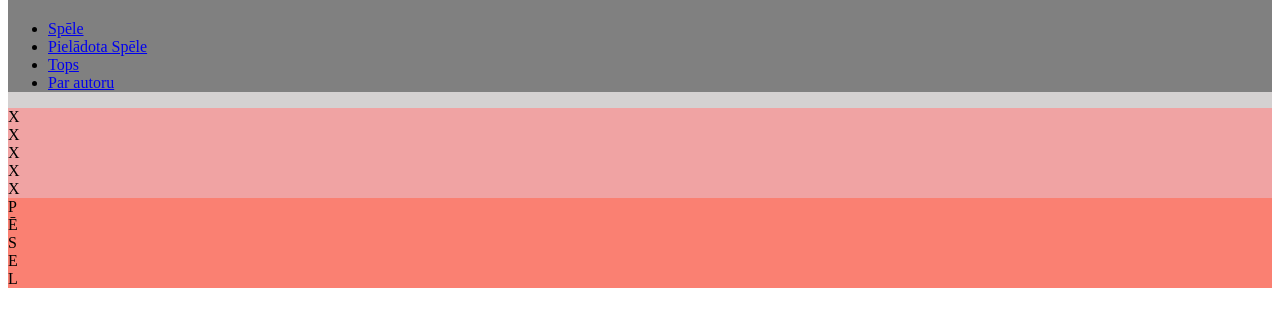
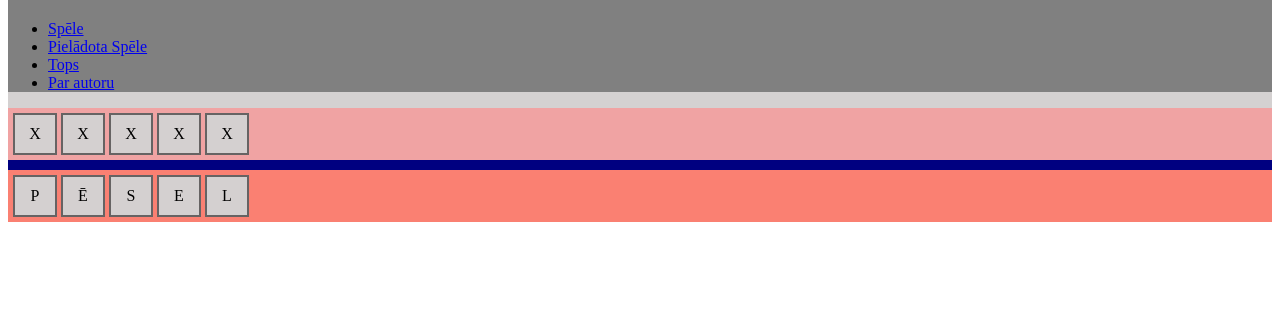
Before and after one commit to NataljaGr/burtu_spele, a plain HTML site: page index.html in a window 1280 px wide. Shown: the part 60-386 px from the top of the page. Drawn offline with Linux system fonts and the light colour scheme.

Commit message:
Update style.css

```diff
--- a/style.css
+++ b/style.css
@@ -12,15 +12,30 @@
 .word
 {
     background:rgb(240, 163, 163);
+    padding: 5px 5px 5px 5px;
+
 }
 
 .line
 {
     background:navy;
-    height: 10pxs;
+    height: 10px;
 }
+
 
 .letters
 {
     background:salmon;
+    vertical-align: middle;
+    padding: 5px 5px 5px 5px;
 }
+
+.block
+{
+    display: inline-block;
+    background:rgb(212, 208, 208);
+    border: 2px solid rgb(102, 99, 99);
+    padding: 10px 0px 10px 0px;
+    width: 40px;
+    text-align: center;
+}
```
